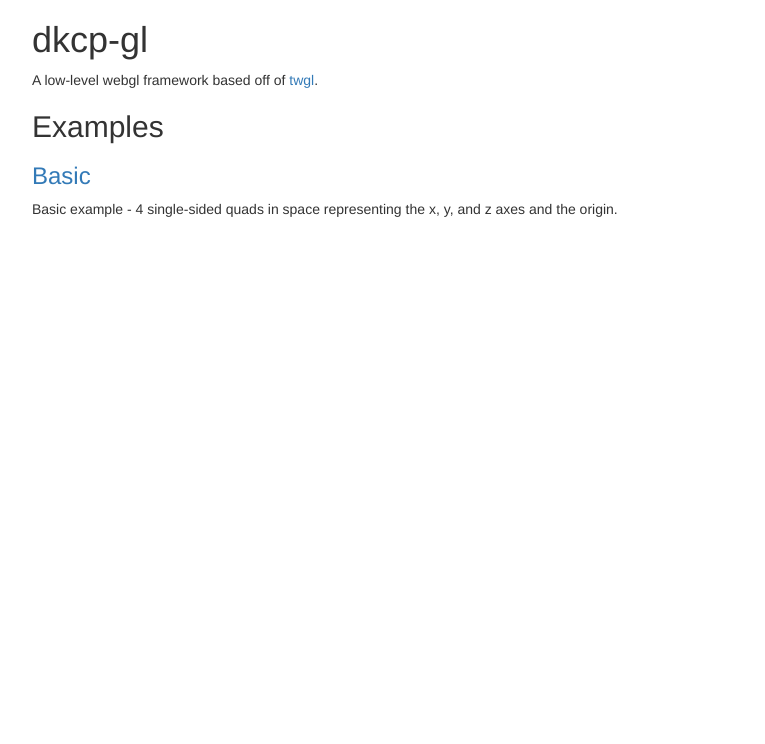
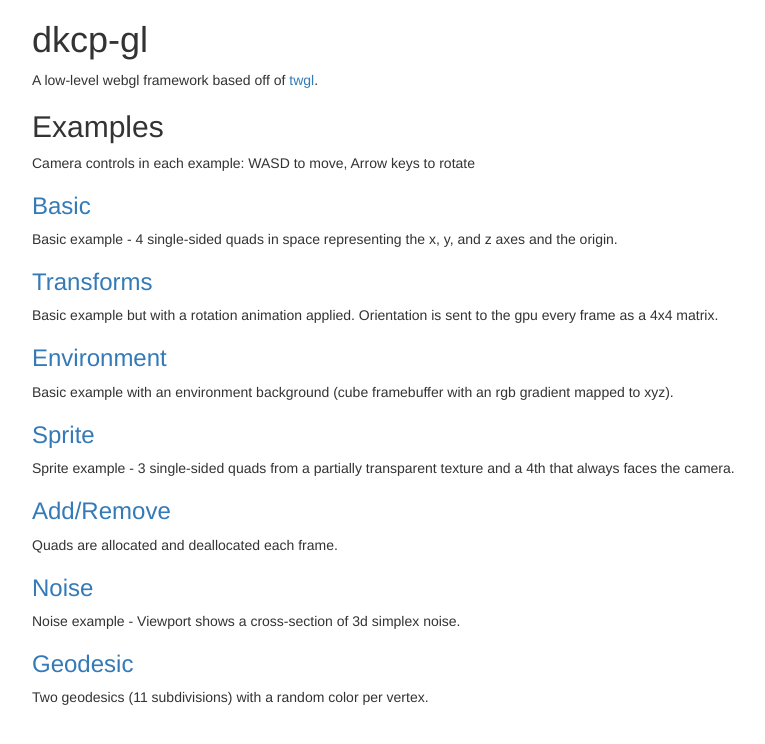
Before and after one commit to plefferts-zz/dkcp-gl, a plain HTML site: page index.html in a window 1280 px wide. Shown: the whole page, without its empty margins (38-803 px from the left). Drawn offline with nearby package versions, Linux system fonts and the light colour scheme.

Commit message:
update index.html

```diff
--- a/index.html
+++ b/index.html
@@ -11,8 +11,31 @@
       A low-level webgl framework based off of <a href="https://github.com/greggman/twgl.js">twgl</a>.
 
       <h2>Examples</h2>
+
+      <p>Camera controls in each example: WASD to move, Arrow keys to rotate</p>
+
       <h3><a href="/dkcp-gl/examples/basic/">Basic</a></h3>
       <p>Basic example - 4 single-sided quads in space representing the x, y, and z axes and the origin.</p>
+
+      <h3><a href="/dkcp-gl/examples/transforms/">Transforms</a></h3>
+      <p>Basic example but with a rotation animation applied.  Orientation is sent to the gpu every frame as a 4x4 matrix.</p>
+
+      <h3><a href="/dkcp-gl/examples/environment/">Environment</a></h3>
+      <p>Basic example with an environment background (cube framebuffer with an rgb gradient mapped to xyz).</p>
+
+      <h3><a href="/dkcp-gl/examples/sprite/">Sprite</a></h3>
+      <p>Sprite example - 3 single-sided quads from a partially transparent texture and a 4th that always faces the camera.</p>
+
+      <h3><a href="/dkcp-gl/examples/addremove/">Add/Remove</a></h3>
+      <p>Quads are allocated and deallocated each frame.</p>
+
+      <h3><a href="/dkcp-gl/examples/noise/">Noise</a></h3>
+      <p>Noise example - Viewport shows a cross-section of 3d simplex noise.</p>
+
+      <h3><a href="/dkcp-gl/examples/geodesic/">Geodesic</a></h3>
+      <p>Two geodesics (11 subdivisions) with a random color per vertex.</p>
+
+
     </div>
   </body>
 </html>
```
